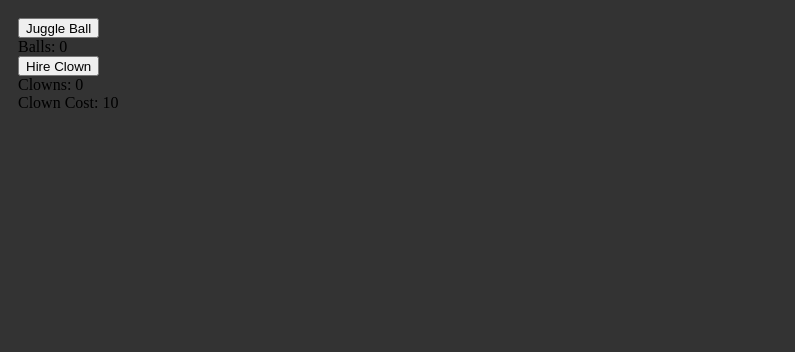
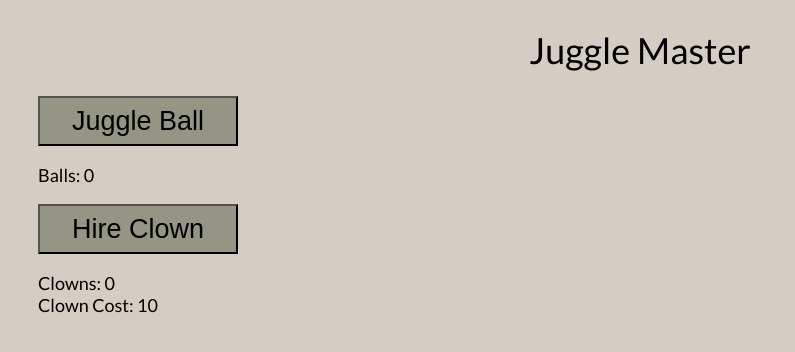
Before and after one commit to cam-shotter/myFirstIncremental-Express, a website: page index.html in a window 1280 px wide. Shown: the whole page, without its empty margins (0-795 px from the left). Drawn offline with Linux system fonts and the light colour scheme.

Commit message:
added initial style

```diff
--- a/index.html
+++ b/index.html
@@ -1,17 +1,26 @@
 <html>
 	<head>
 		<link rel="stylesheet" type="text/css" href="style.css" />
+    <link href="https://fonts.googleapis.com/css?family=Lato" rel="stylesheet">
 	</head>
   <body>
+    <h1 class="title">Juggle Master</h1>
+    <div>
+      <div class="purchaseWrapper">
         <button onclick="ballJuggle(1)">Juggle Ball</button>
-    <br />
+        <p>
           Balls: <span id="balls">0</span>
-    <br />
+        </p>
+      </div>
+      <div class="purchaseWrapper">
         <button onclick="buyCursor()">Hire Clown</button>
-    <br />
+        <p>
           Clowns: <span id="clowns">0</span>
           <br />
           Clown Cost: <span id="cursorCost">10</span>
+        </p>
+      </div>
+    </div>
     <script type="text/javascript" src="main.js"></script>
   </body>
 </html>
--- a/public/style.css
+++ b/public/style.css
@@ -1,8 +1,23 @@
 html {
-  margin: 10px;
-  background-color: #333;
+  font-family: 'Lato', sans-serif;
+  margin: 20px;
+  /*color: #949585;*/
+  font-size: 18px;
+  background-color: #D4CDC3;
 }
 
 button {
-  height: 20px;
+  height: 50px;
+  width: 200px;
+  font-size: 1.5rem;
+  background-color: #949585;
 }
+
+.title {
+  font-weight: 500;
+  text-align: center;
+}
+
+.purchaseWrapper {
+  margin: 10px;
+}
```
Lines whose indentation alone changed are shown as unchanged.
